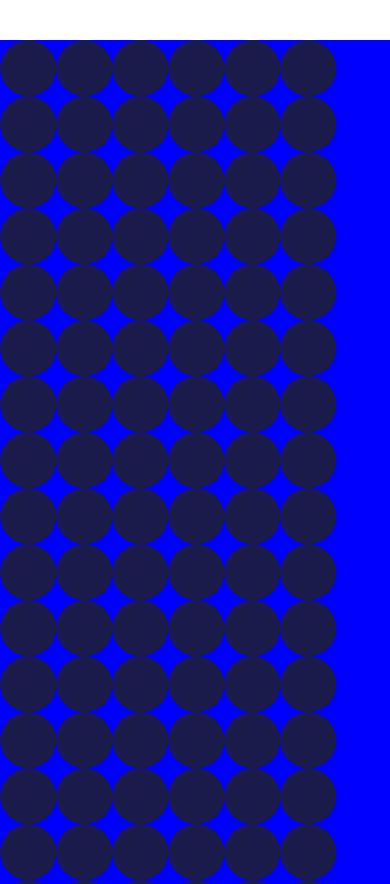
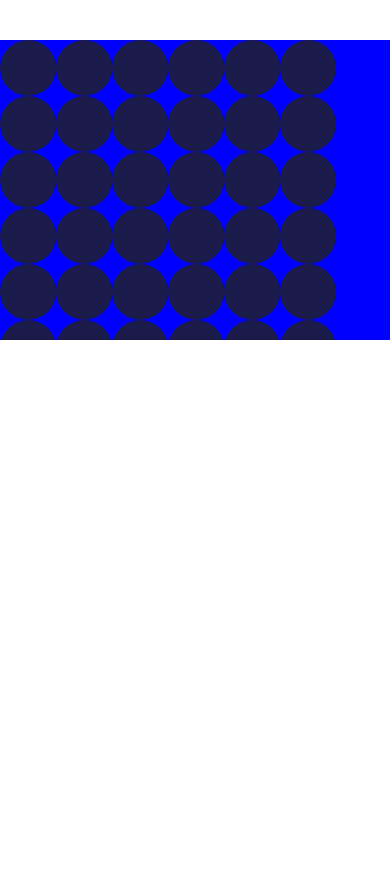
Before and after one commit to kasselTrankos/ats-components, a React Native app: screen / in a window 390 px wide. Built offline with nearby package versions, Linux system fonts and the light colour scheme.

Commit message:
get correct top, from previous view scroll, now work with block select when is scrolling

```diff
--- a/src/Calendar.js
+++ b/src/Calendar.js
@@ -31,6 +31,7 @@ const FCalendar = props => {
     key: i,
   })));
   const onPresent = evt => view.current.measure((x, y, width, height, pageX, pageY) =>{
+    console.log(top, '00000000000');
     setTop(pageY);
     setHeight(height);
   });
@@ -59,7 +60,7 @@ const FCalendar = props => {
         const cellEnd =  getCell(pageX.toFixed(0), _top);
         const start = Math.min(cellStart, cellEnd);
         const end = Math.max(cellStart, cellEnd);
-        console.log(start, end, '777777777 --->',  _top);
+        console.log(start, end, top, '777777777 --->',  _top);
         setDays([...activateDays(start, end)]);
       }
     },
@@ -72,8 +73,12 @@ const FCalendar = props => {
   return (<ScrollView
     onScroll={handleScroll}
       style={{
-        backgroundColor: 'lime', height: 300
-      }}>
+        position: 'absolute',
+        backgroundColor: 'lime',
+        height: 300
+      }}
+      onLayout={onPresent}
+      >
         <View style={{
         flexDirection: 'row',
         flexWrap: 'wrap',
@@ -82,10 +87,9 @@ const FCalendar = props => {
         // height: 300,
         top: 0,
         width: '100%',
-      // position: 'absolute',
-    }}
-    onLayout={onPresent}
-      ref={view}
+        // position: 'absolute',
+        }}
+        ref={view}
       {...panResponde.panHandlers}>
     {days.map(({selected, key}, index)=> <Day
       selected={selected}
```
